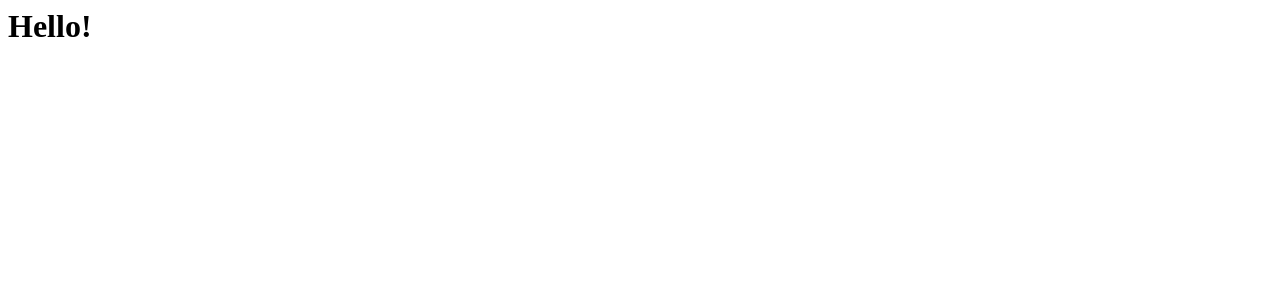
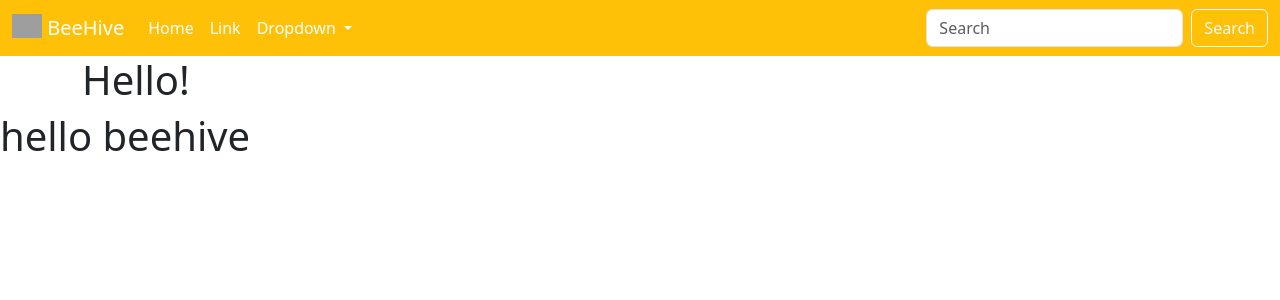
Before and after one commit to nooralhajri/beehive, a Django app: page / in a window 1280 px wide. Before the commit the part shown is almost empty. Shown: the top 300 px of the page. Run offline with Django 4.2, Linux system fonts and the light colour scheme; grey boxes are pictures that could not be loaded.

Commit message:
fixed navbar @nooralhajri @alinabeel23 @yusufaqeel @bader973

```diff
--- a/main_app/templates/base.html
+++ b/main_app/templates/base.html
@@ -10,22 +10,22 @@
 </head>
 <body>
     <header>
-        <nav class="navbar navbar-expand-lg bg-body-tertiary">
-            <div class="container-fluid">
-                <a class="navbar-brand" href="#">
-                    <img src="https://svgsilh.com/svg/23431-ffc107.svg" alt="Logo" width="30" height="24" class="d-inline-block align-text-top">
+        <nav class="navbar navbar-expand-lg  bg-warning" >
+            <div class="container-fluid bg-warning"  >
+                <a class="navbar-brand" href="#" style="color: white;" >
+                    <img src="https://svgsilh.com/svg/23431-ffffff.svg" alt="Logo" width="30" height="24" class="d-inline-block align-text-top">
                     BeeHive
                   </a>
               <div class="collapse navbar-collapse" id="navbarSupportedContent">
                 <ul class="navbar-nav me-auto mb-2 mb-lg-0">
                   <li class="nav-item">
-                    <a class="nav-link active" aria-current="page" href="#">Home</a>
+                    <a class="nav-link active" aria-current="page" href="#" style="color: white;" >Home</a>
                   </li>
                   <li class="nav-item">
-                    <a class="nav-link" href="#">Link</a>
+                    <a class="nav-link" href="#" style="color: white;" >Link</a>
                   </li>
                   <li class="nav-item dropdown">
-                    <a class="nav-link dropdown-toggle" href="#" role="button" data-bs-toggle="dropdown" aria-expanded="false">
+                    <a class="nav-link dropdown-toggle" href="#" role="button" data-bs-toggle="dropdown" aria-expanded="false" style="color: white;" >
                       Dropdown
                     </a>
                     <ul class="dropdown-menu">
@@ -38,13 +38,21 @@
                 </ul>
                 <form class="d-flex" role="search">
                   <input class="form-control me-2" type="search" placeholder="Search" aria-label="Search">
-                  <button class="btn btn-outline-success" type="submit">Search</button>
+                  <button class="btn btn-outline-light"" type="submit">Search</button>
                 </form>
               </div>
             </div>
           </nav>
     </header>
 
+    <main class="container">
+        {% block content %}
+        {% endblock %}
+    </main>
+
+
     <h1>hello beehive</h1>
+
+
 </body>
 </html>
--- a/main_app/templates/home.html
+++ b/main_app/templates/home.html
@@ -1 +1,7 @@
+{% extends 'base.html' %}
+
+{% block content %}
 <h1>Hello!</h1>
+
+
+{% endblock %}
```
Also changed, not shown: 2 other files.
